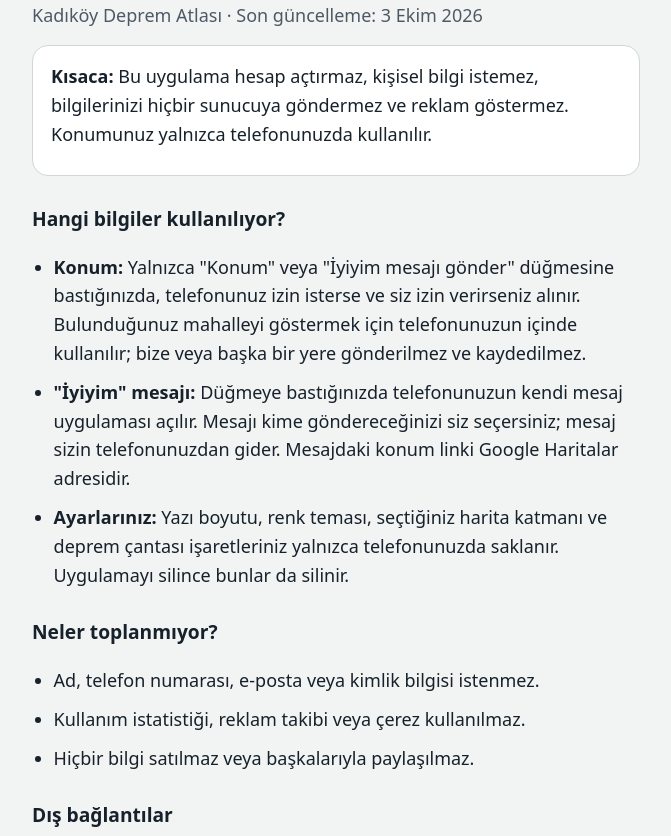
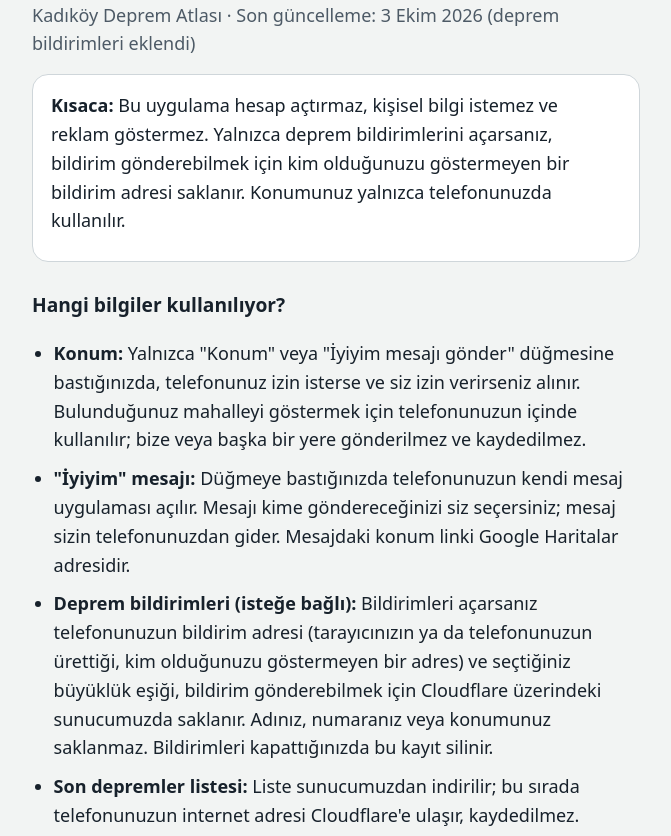
Before and after one commit to MaelStoorm/deprem-atlasi, a plain HTML site: page gizlilik.html in a window 1280 px wide. Shown: the part 60-896 px from the top of the page, without its empty margins (304-975 px from the left). Drawn offline with Linux system fonts and the light colour scheme.

Commit message:
Gizlilik: deprem bildirimleri

```diff
--- a/gizlilik.html
+++ b/gizlilik.html
@@ -22,16 +22,18 @@ a{color:var(--vurgu);overflow-wrap:anywhere}
 <body>
 <main>
   <h1>Gizlilik Politikası</h1>
-  <p class="soluk">Kadıköy Deprem Atlası · Son güncelleme: 3 Ekim 2026</p>
+  <p class="soluk">Kadıköy Deprem Atlası · Son güncelleme: 3 Ekim 2026 (deprem bildirimleri eklendi)</p>
 
   <div class="kart">
-    <p><strong>Kısaca:</strong> Bu uygulama hesap açtırmaz, kişisel bilgi istemez, bilgilerinizi hiçbir sunucuya göndermez ve reklam göstermez. Konumunuz yalnızca telefonunuzda kullanılır.</p>
+    <p><strong>Kısaca:</strong> Bu uygulama hesap açtırmaz, kişisel bilgi istemez ve reklam göstermez. Yalnızca deprem bildirimlerini açarsanız, bildirim gönderebilmek için kim olduğunuzu göstermeyen bir bildirim adresi saklanır. Konumunuz yalnızca telefonunuzda kullanılır.</p>
   </div>
 
   <h2>Hangi bilgiler kullanılıyor?</h2>
   <ul>
     <li><strong>Konum:</strong> Yalnızca "Konum" veya "İyiyim mesajı gönder" düğmesine bastığınızda, telefonunuz izin isterse ve siz izin verirseniz alınır. Bulunduğunuz mahalleyi göstermek için telefonunuzun içinde kullanılır; bize veya başka bir yere gönderilmez ve kaydedilmez.</li>
     <li><strong>"İyiyim" mesajı:</strong> Düğmeye bastığınızda telefonunuzun kendi mesaj uygulaması açılır. Mesajı kime göndereceğinizi siz seçersiniz; mesaj sizin telefonunuzdan gider. Mesajdaki konum linki Google Haritalar adresidir.</li>
+    <li><strong>Deprem bildirimleri (isteğe bağlı):</strong> Bildirimleri açarsanız telefonunuzun bildirim adresi (tarayıcınızın ya da telefonunuzun ürettiği, kim olduğunuzu göstermeyen bir adres) ve seçtiğiniz büyüklük eşiği, bildirim gönderebilmek için Cloudflare üzerindeki sunucumuzda saklanır. Adınız, numaranız veya konumunuz saklanmaz. Bildirimleri kapattığınızda bu kayıt silinir.</li>
+    <li><strong>Son depremler listesi:</strong> Liste sunucumuzdan indirilir; bu sırada telefonunuzun internet adresi Cloudflare'e ulaşır, kaydedilmez.</li>
     <li><strong>Ayarlarınız:</strong> Yazı boyutu, renk teması, seçtiğiniz harita katmanı ve deprem çantası işaretleriniz yalnızca telefonunuzda saklanır. Uygulamayı silince bunlar da silinir.</li>
   </ul>
 
```
